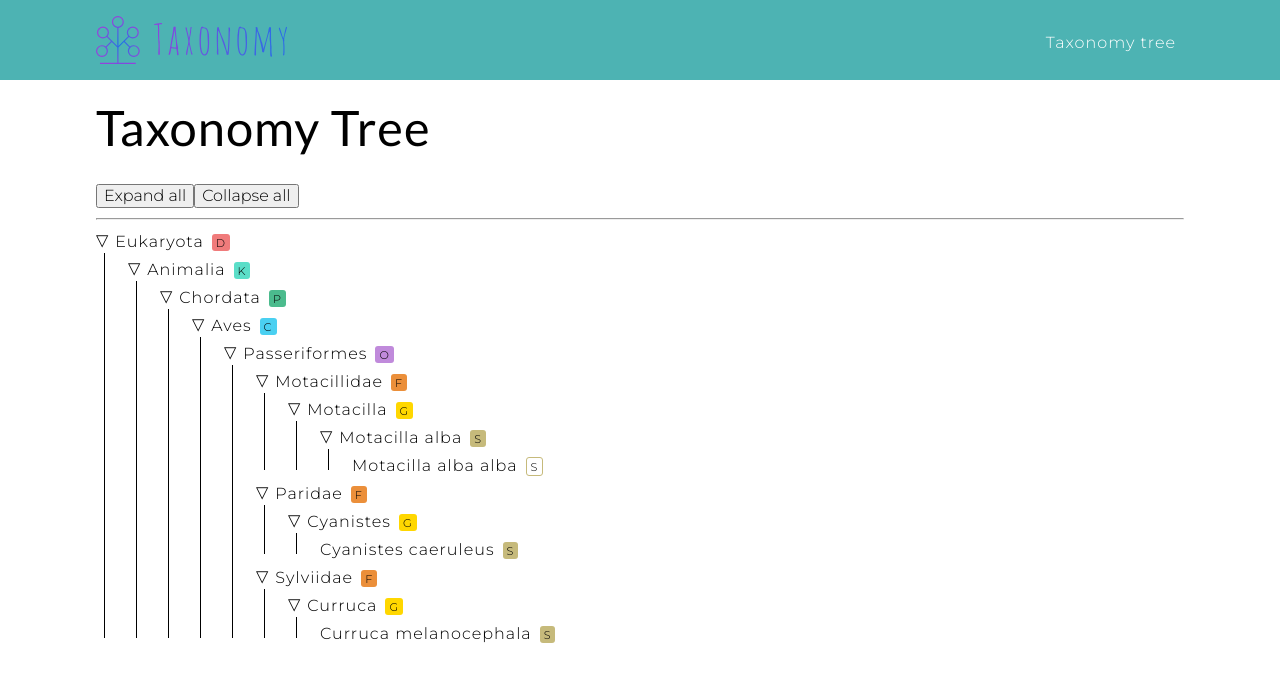
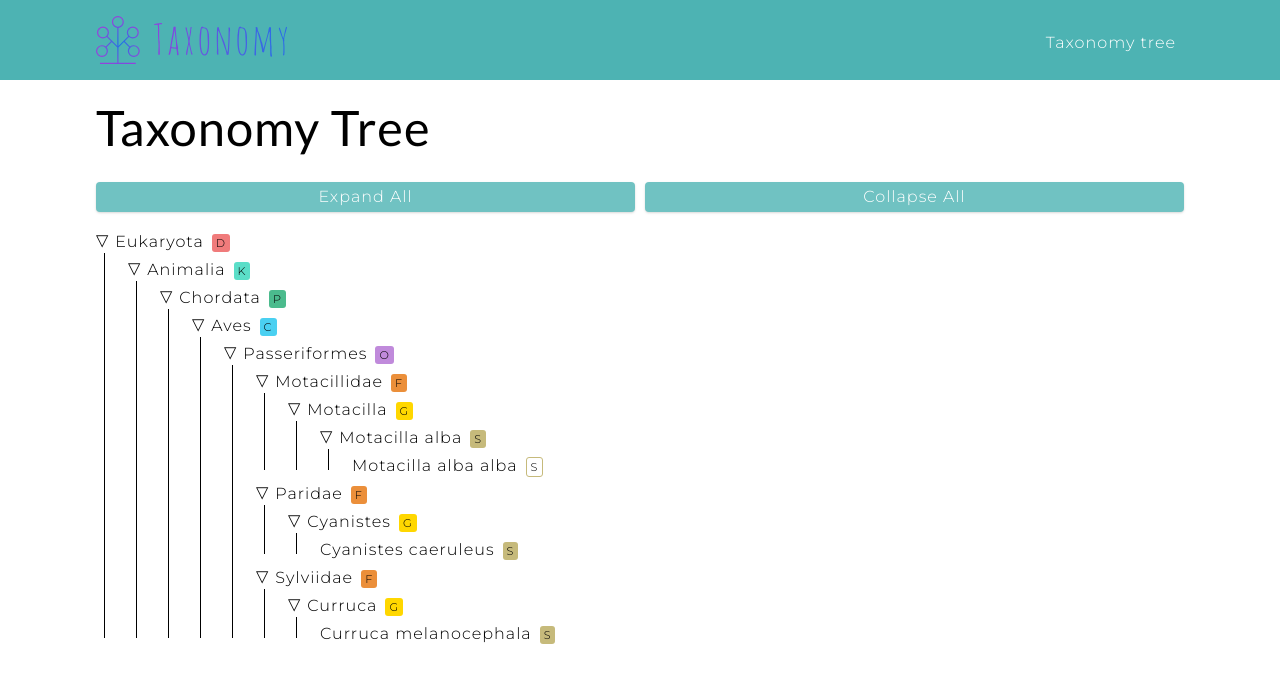
Before and after one commit to uriiisegura/taxonomy, a React (Create React App) app: page / in a window 1280 px wide. Shown: the top 682 px of the page. Built offline with nearby package versions, Linux system fonts and the light colour scheme.

Commit message:
Minnor changes

```diff
--- a/src/css/main.css
+++ b/src/css/main.css
@@ -171,18 +171,19 @@ ul {
 .btn {
 	cursor: pointer;
 	color: var(--white);
-	background: var(--black);
+	background: var(--primary-400);
 	border: transparent;
 	border-radius: var(--borderRadius);
 	letter-spacing: var(--letterSpacing);
 	padding: 0.375rem 0.75rem;
 	box-shadow: var(--shadow-1);
-	transition: var(--transtion);
+	transition: var(--transition);
 	text-transform: capitalize;
 	display: inline-block;
 }
 .btn:hover {
 	box-shadow: var(--shadow-3);
+	background: var(--primary-600);
 }
 .btn-block {
 	width: 100%;
@@ -661,6 +662,16 @@ Taxonomy Tree
 ===============
 */
 
+.taxonomy-tree-controller {
+	display: flex;
+	justify-content: space-between;
+	margin-bottom: 1rem;
+}
+
+.taxonomy-tree-controller button {
+	width: calc(50% - 5px);
+}
+
 .taxonomy-tree {
 	margin: 0;
 	padding: 0;
--- a/src/pages/TaxonomyTree.js
+++ b/src/pages/TaxonomyTree.js
@@ -88,10 +88,10 @@ class TaxonomyTree extends Component {
 			<section>
 				<h1>Taxonomy Tree</h1>
 
-				<button onClick={this.expandAll}>Expand all</button>
-				<button onClick={this.collapseAll}>Collapse all</button>
-
-				<hr />
+				<div className="taxonomy-tree-controller">
+					<button className="btn" onClick={this.expandAll}>Expand all</button>
+					<button className="btn" onClick={this.collapseAll}>Collapse all</button>
+				</div>
 
 				<ul className="taxonomy-tree">
 					{
```
